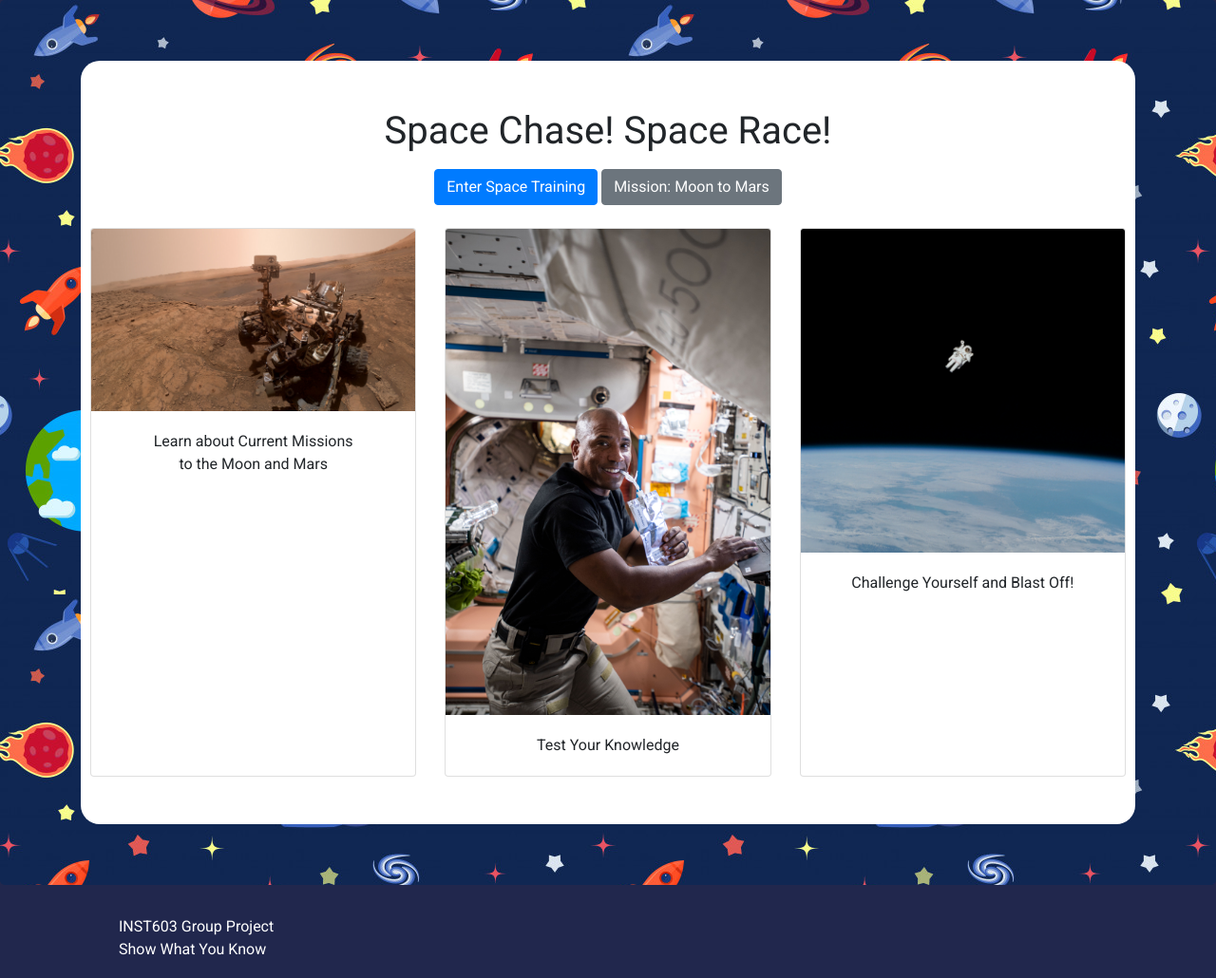
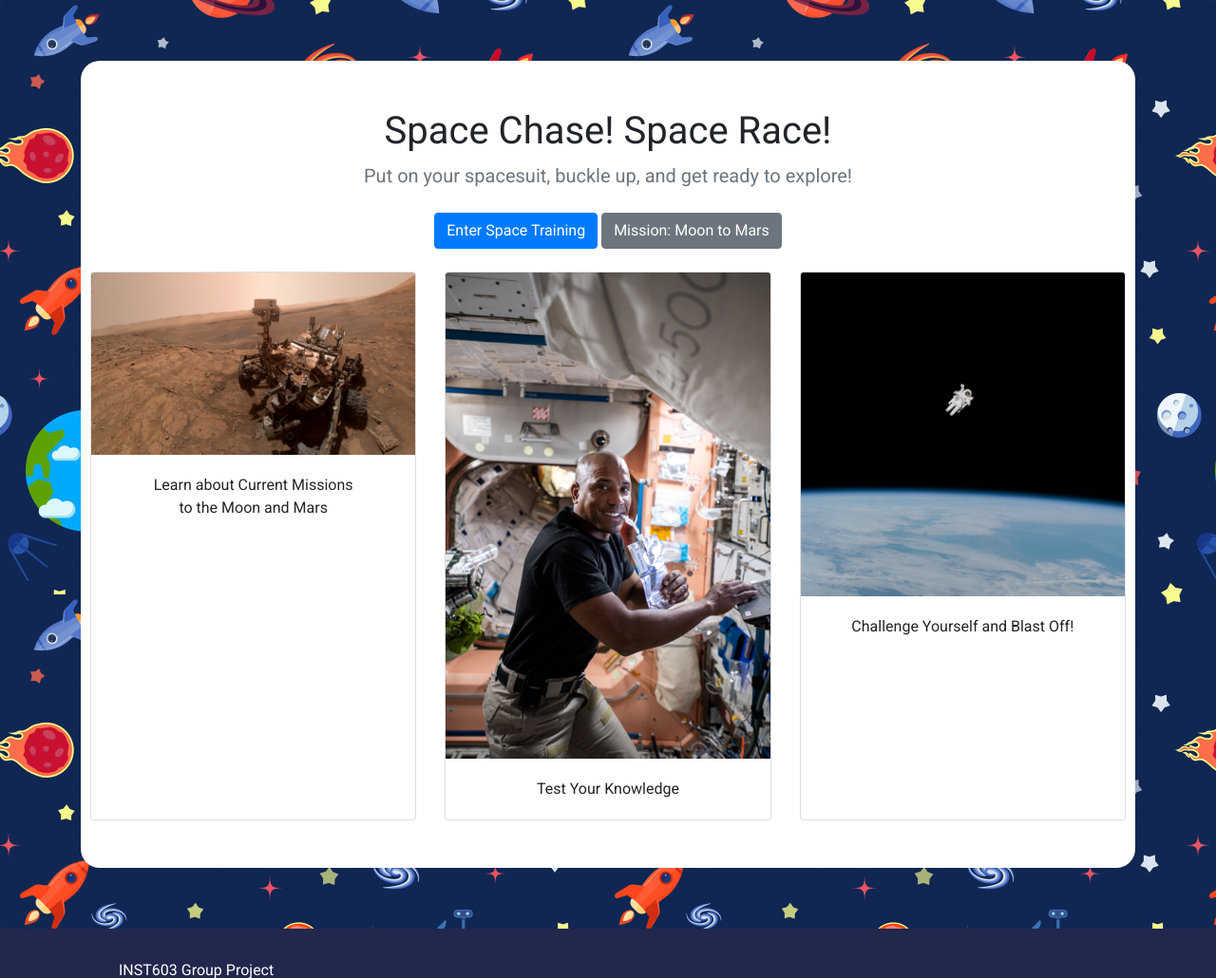
Before and after one commit to jakecupani/INFM603, a Django app: page / in a window 1280 px wide. Shown: the part 65-1095 px from the top of the page at 95% size. Run offline with Django 3.2, Linux system fonts and the light colour scheme.

Commit message:
Update index.html

```diff
--- a/nasaswyk/nasaswyk/templates/index.html
+++ b/nasaswyk/nasaswyk/templates/index.html
@@ -31,6 +31,7 @@
         <section class="main-content">
             <div class="">
               <h1>Space Chase! Space Race!</h1>
+              <p class="lead text-muted">Put on your spacesuit, buckle up, and get ready to explore!</p>
               <p>
                 <a href="quiz/" class="btn btn-primary my-2">Enter Space Training</a>
                 <a href="https://www.nasa.gov/topics/moon-to-mars" class="btn btn-secondary my-2">Mission: Moon to Mars</a>
```
